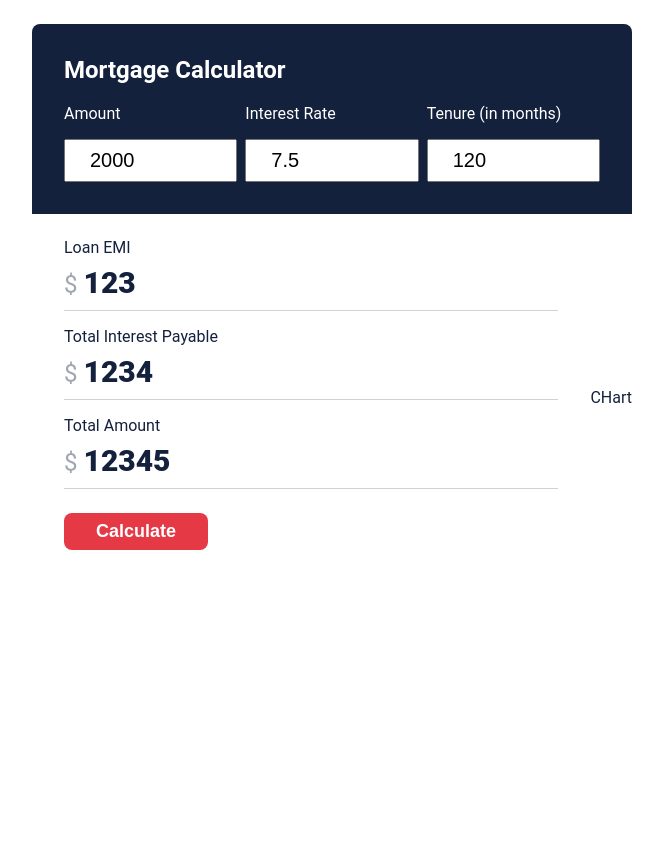
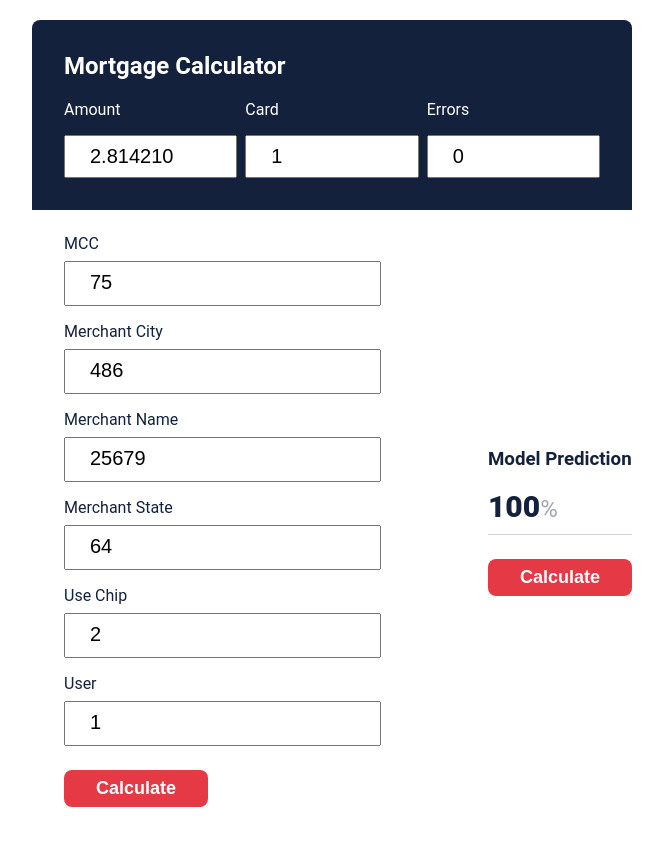
Before and after one commit to Uma-teli/kafkalert, a plain HTML site: page static/index.html in a window 1280 px wide. Shown: the whole page, without its empty margins (308-971 px from the left). Before the commit the page ends 800 px from the top, so only its background shows below. Drawn offline with Linux system fonts and the light colour scheme.

Commit message:
Initial template draft

```diff
--- a/static/index.html
+++ b/static/index.html
@@ -16,18 +16,18 @@
             <form action="#">
                 <div class="group">
                     <div class="title">Amount</div>
-                    <input type="text" value="2000" class="mort-amount" />
+                    <input type="text" value="2.814210" class="mort-amount" />
                 </div>
 
                 <div class="group">
-                    <div class="title">Interest Rate</div>
-                    <input type="text" value="7.5" class="interest-rate" />
+                    <div class="title">Card</div>
+                    <input type="text" value="1" class="interest-rate" />
                 </div>
 
 
                 <div class="group">
-                    <div class="title">Tenure (in months)</div>
-                    <input type="text" value="120" class="mort-tenure" />
+                    <div class="title">Errors</div>
+                    <input type="text" value="0" class="mort-tenure" />
                 </div>
 
 
@@ -39,28 +39,62 @@
         <div class="result">
             <div class="left">
                 <div class="mort-emi">
-                    <h3>Loan EMI</h3>
-                    <div class="value">123</div>
+                    <h3>MCC</h3>
+                   <!--- <div class="value">123</div>-->
+                    <input type="text" value="75" class="value" />
                 </div>
 
                 <div class="total-interest">
-                    <h3>Total Interest Payable</h3>
-                    <div class="value">1234</div>
+                    <h3>Merchant City</h3>
+                   <!-- <div class="value">486</div>-->
+                    <input type="text" value="486" class="value" />
                 </div>
 
 
                 <div class="total-amount">
-                    <h3>Total Amount</h3>
-                    <div class="value">12345</div>
+                    <h3>Merchant Name</h3>
+                  <!--  <div class="value">25679</div>-->
+                    <input type="text" value="25679" class="value" />
                 </div>
+
+                <div class="total-amount">
+                    <h3>Merchant State</h3>
+                  <!--  <div class="value">64</div>-->
+                    <input type="text" value="64" class="value" />
+                </div>
+
+                <div class="total-amount">
+                    <h3>Use Chip</h3>
+                  <!--- <div class="value">2</div>-->
+                    <input type="text" value="2" class="value" />
+                </div>
+
+                <div class="total-amount">
+                    <h3>User</h3>
+                   <!-- <div class="value">1</div>-->
+                    <input type="text" value="1" class="value" />
+                </div>
+
+
+
 
                 <button class="calculate-btn">Calculate</button>
 
             </div>
 
             <div class="right">
-                CHart
+                <div class="output">
+
+                    <div class="mort-emi">
+                        <h3>Model Prediction</h3>
+                        <div class="opvalue">100</div>
+
+                    </div>
+
+                </div>
+                <button class="calculate-btn">Calculate</button>
             </div>
+
         </div>
     </div>
 
--- a/static/style.css
+++ b/static/style.css
@@ -1,7 +1,7 @@
  .mort-calculator {
     font-family: "Roboto", sans-serif;
     width: 600px;
-    margin: 24px auto;
+    margin: 20px auto;
     background: #fff;
     box-shadow: 0 12px 50px -11px rgb (0, 0, 0, 0.2);
     border-radius: 8px;
@@ -59,14 +59,18 @@
 }
 
 .mort-calculator .result .value{
-    font-size: 30px;
-    font-weight: 900;
+    font-size: 20px;
+    font-weight: 400;
+    padding: 8px 24px;
     padding-bottom: 10px;
-    border-bottom: 1px solid rgba(20, 33, 61, 0.2);
+    #width: 100%;
+   # border-bottom: 1px solid rgba(20, 33, 61, 0.2);
 }
 
-.mort-calculator .result .value::before {
-    content: "$";
+
+
+.mort-calculator .result .opvalue::after {
+    content: "%";
     font-size: 24px;
     font-weight: 400;
     margin-right: 6px;
@@ -85,6 +89,14 @@
     margin: 24px 0;
 }
 
+.mort-calculator .result .opvalue{
+    font-size: 30px;
+    font-weight: 900;
+    padding-bottom: 10px;
+    border-bottom: 1px solid rgba(20, 33, 61, 0.2);
+}
+
+
 @media (max-width: 650px) {
     .mort-calculator {
         width: 90%;
```
